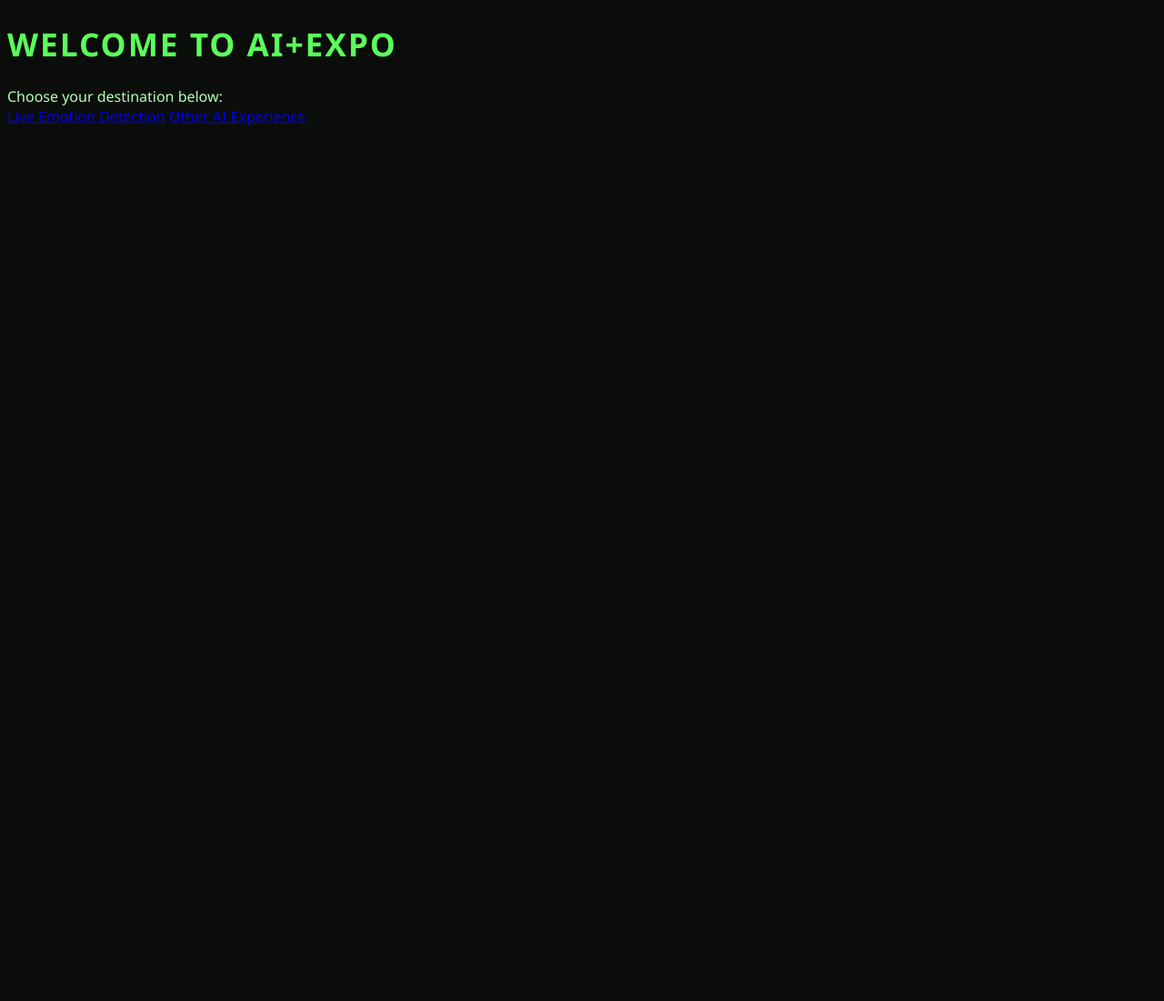
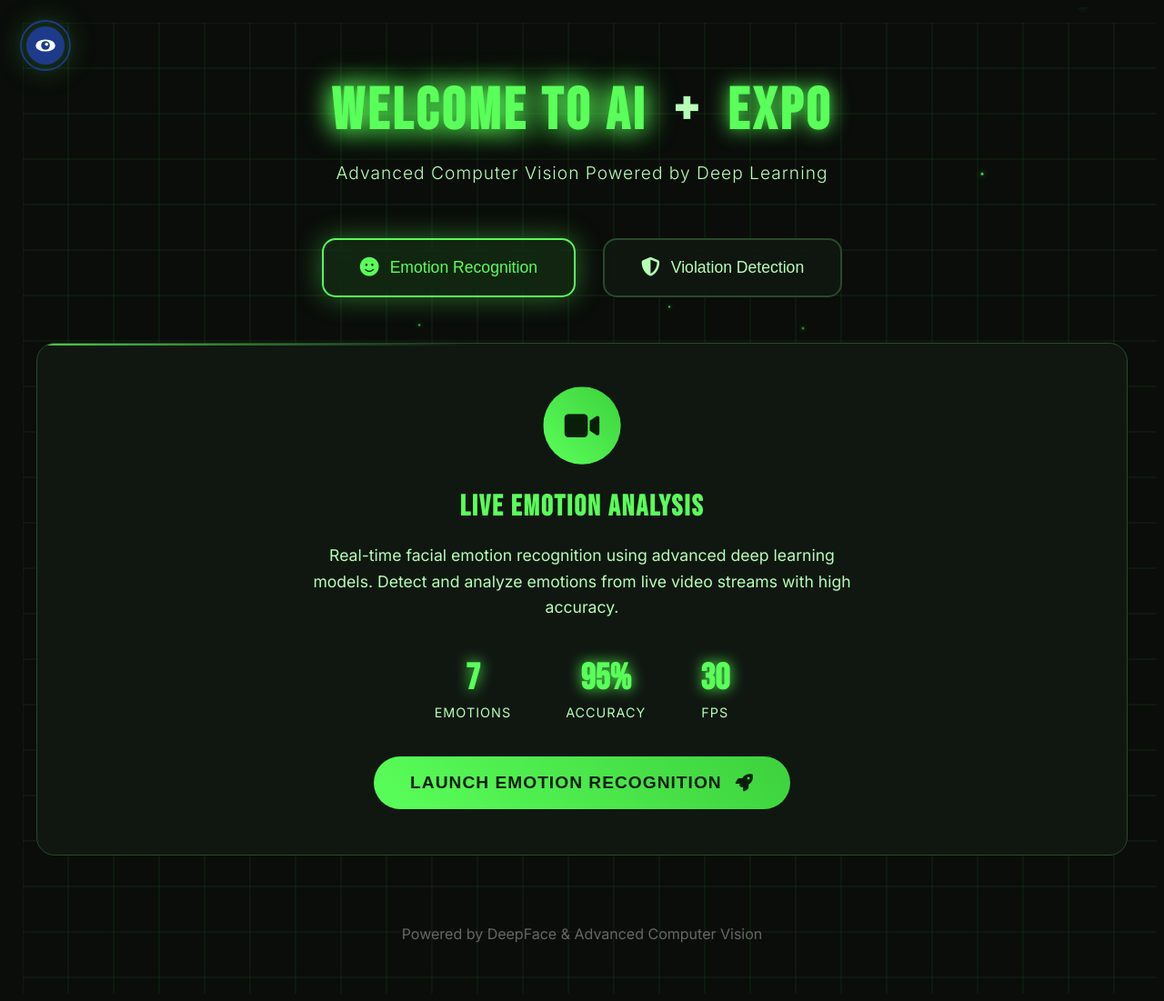
Before and after one commit to yli12313/AI-Expo-Hackathon-2025, a Flask app: page / in a window 1280 px wide. Shown: the whole page at 91% size. Before the commit the page ends 138 px from the top, so only its background shows below. Run offline with Flask 3, Linux system fonts and the light colour scheme.

Commit message:
Add modern frontend interface with tabbed design and enhanced UI/UX

```diff
--- a/app.py
+++ b/app.py
@@ -4,6 +4,7 @@ import cv2
 import numpy as np
 import os
 from werkzeug.utils import secure_filename
+import base64
 
 app = Flask(__name__)
 
--- /dev/null
+++ b/static/modern.css
@@ -0,0 +1,435 @@
+/* Modern Hero Section */
+.hero-container {
+    min-height: 100vh;
+    background: #0a0d0a;
+    color: #b6ffb6;
+    font-family: 'Inter', sans-serif;
+    position: relative;
+    overflow: hidden;
+}
+
+/* Logo in top-left corner */
+.logo-container {
+    position: fixed;
+    top: 20px;
+    left: 20px;
+    z-index: 100;
+}
+
+.main-logo {
+    height: 60px;
+    width: auto;
+    filter: drop-shadow(0 0 15px rgba(90, 255, 90, 0.3));
+    transition: all 0.3s ease;
+}
+
+.main-logo:hover {
+    filter: drop-shadow(0 0 25px rgba(90, 255, 90, 0.5));
+    transform: scale(1.05);
+}
+
+.hero-background {
+    position: absolute;
+    top: 0;
+    left: 0;
+    right: 0;
+    bottom: 0;
+    z-index: 0;
+}
+
+.grid-overlay {
+    position: absolute;
+    top: 0;
+    left: 0;
+    right: 0;
+    bottom: 0;
+    background-image:
+        linear-gradient(rgba(90, 255, 90, 0.1) 1px, transparent 1px),
+        linear-gradient(90deg, rgba(90, 255, 90, 0.1) 1px, transparent 1px);
+    background-size: 50px 50px;
+    animation: gridMove 20s linear infinite;
+}
+
+@keyframes gridMove {
+    0% { transform: translate(0, 0); }
+    100% { transform: translate(50px, 50px); }
+}
+
+.floating-particles {
+    position: absolute;
+    top: 0;
+    left: 0;
+    right: 0;
+    bottom: 0;
+    pointer-events: none;
+}
+
+.particle {
+    position: absolute;
+    width: 4px;
+    height: 4px;
+    background: #5aff5a;
+    border-radius: 50%;
+    animation: float 5s linear infinite;
+    box-shadow: 0 0 10px #5aff5a;
+}
+
+@keyframes float {
+    0% {
+        transform: translateY(100vh) scale(0);
+        opacity: 0;
+    }
+    10% {
+        opacity: 1;
+    }
+    90% {
+        opacity: 1;
+    }
+    100% {
+        transform: translateY(-100px) scale(1);
+        opacity: 0;
+    }
+}
+
+/* Hero Header */
+.hero-header {
+    position: relative;
+    z-index: 10;
+    text-align: center;
+    padding: 80px 20px 60px;
+}
+
+.hero-title {
+    font-size: 4rem;
+    font-family: 'Bebas Neue', sans-serif;
+    margin: 0;
+    text-transform: uppercase;
+    letter-spacing: 4px;
+    line-height: 1.1;
+}
+
+.title-ai {
+    color: #5aff5a;
+    text-shadow: 0 0 20px #5aff5a;
+    animation: glow 2s ease-in-out infinite alternate;
+}
+
+.title-recognition {
+    color: #b6ffb6;
+    margin: 0 15px;
+}
+
+.title-hub {
+    color: #5aff5a;
+    text-shadow: 0 0 20px #5aff5a;
+    animation: glow 2s ease-in-out infinite alternate-reverse;
+}
+
+@keyframes glow {
+    from { text-shadow: 0 0 20px #5aff5a; }
+    to { text-shadow: 0 0 30px #5aff5a, 0 0 40px #5aff5a; }
+}
+
+.hero-subtitle {
+    font-size: 1.2rem;
+    color: #b6ffb6;
+    margin: 20px 0 0;
+    font-weight: 300;
+    letter-spacing: 1px;
+}
+
+/* Tabs Container */
+.tabs-container {
+    position: relative;
+    z-index: 10;
+    max-width: 1200px;
+    margin: 0 auto;
+    padding: 0 20px;
+}
+
+.tab-navigation {
+    display: flex;
+    justify-content: center;
+    gap: 30px;
+    margin-bottom: 50px;
+}
+
+.tab-btn {
+    position: relative;
+    background: rgba(17, 25, 18, 0.8);
+    border: 2px solid #2a4a2a;
+    color: #b6ffb6;
+    padding: 20px 40px;
+    border-radius: 15px;
+    font-size: 1.1rem;
+    font-weight: 500;
+    cursor: pointer;
+    transition: all 0.3s ease;
+    display: flex;
+    align-items: center;
+    gap: 12px;
+    backdrop-filter: blur(10px);
+    overflow: hidden;
+}
+
+.tab-btn i {
+    font-size: 1.3rem;
+}
+
+.tab-btn .tab-glow {
+    position: absolute;
+    top: 0;
+    left: -100%;
+    width: 100%;
+    height: 100%;
+    background: linear-gradient(90deg, transparent, rgba(90, 255, 90, 0.2), transparent);
+    transition: left 0.6s ease;
+}
+
+.tab-btn:hover {
+    border-color: #5aff5a;
+    color: #5aff5a;
+    transform: translateY(-5px);
+    box-shadow: 0 10px 30px rgba(90, 255, 90, 0.3);
+}
+
+.tab-btn:hover .tab-glow {
+    left: 100%;
+}
+
+.tab-btn.active {
+    background: rgba(90, 255, 90, 0.1);
+    border-color: #5aff5a;
+    color: #5aff5a;
+    box-shadow: 0 0 30px rgba(90, 255, 90, 0.4);
+}
+
+/* Tab Content */
+.tab-content {
+    position: relative;
+}
+
+.tab-panel {
+    display: none;
+    animation: fadeInUp 0.5s ease;
+}
+
+.tab-panel.active {
+    display: block;
+}
+
+@keyframes fadeInUp {
+    from {
+        opacity: 0;
+        transform: translateY(30px);
+    }
+    to {
+        opacity: 1;
+        transform: translateY(0);
+    }
+}
+
+/* Feature Card */
+.feature-card {
+    background: rgba(17, 25, 18, 0.9);
+    border: 1px solid #2a4a2a;
+    border-radius: 20px;
+    padding: 50px;
+    text-align: center;
+    backdrop-filter: blur(15px);
+    position: relative;
+    overflow: hidden;
+}
+
+.feature-card::before {
+    content: '';
+    position: absolute;
+    top: 0;
+    left: 0;
+    right: 0;
+    height: 2px;
+    background: linear-gradient(90deg, transparent, #5aff5a, transparent);
+    animation: borderGlow 3s linear infinite;
+}
+
+@keyframes borderGlow {
+    0% { transform: translateX(-100%); }
+    100% { transform: translateX(100%); }
+}
+
+.feature-icon {
+    width: 80px;
+    height: 80px;
+    background: linear-gradient(45deg, #5aff5a, #3dd13d);
+    border-radius: 50%;
+    display: flex;
+    align-items: center;
+    justify-content: center;
+    margin: 0 auto 30px;
+    font-size: 2rem;
+    color: #0a1f0a;
+    animation: pulse 2s ease-in-out infinite;
+}
+
+@keyframes pulse {
+    0%, 100% { transform: scale(1); }
+    50% { transform: scale(1.1); }
+}
+
+.feature-card h3 {
+    font-size: 2rem;
+    color: #5aff5a;
+    margin: 0 0 20px;
+    font-family: 'Bebas Neue', sans-serif;
+    letter-spacing: 2px;
+}
+
+.feature-card p {
+    font-size: 1.1rem;
+    line-height: 1.6;
+    color: #b6ffb6;
+    margin-bottom: 40px;
+    max-width: 600px;
+    margin-left: auto;
+    margin-right: auto;
+}
+
+/* Feature Stats */
+.feature-stats {
+    display: flex;
+    justify-content: center;
+    gap: 60px;
+    margin: 40px 0;
+    flex-wrap: wrap;
+}
+
+.stat {
+    text-align: center;
+}
+
+.stat-number {
+    display: block;
+    font-size: 2.5rem;
+    font-weight: bold;
+    color: #5aff5a;
+    font-family: 'Bebas Neue', sans-serif;
+    text-shadow: 0 0 15px #5aff5a;
+}
+
+.stat-label {
+    display: block;
+    font-size: 0.9rem;
+    color: #b6ffb6;
+    text-transform: uppercase;
+    letter-spacing: 1px;
+    margin-top: 5px;
+}
+
+/* Launch Button */
+.launch-btn {
+    background: linear-gradient(45deg, #5aff5a, #3dd13d);
+    color: #0a1f0a;
+    border: none;
+    padding: 18px 40px;
+    border-radius: 50px;
+    font-size: 1.2rem;
+    font-weight: 600;
+    cursor: pointer;
+    display: inline-flex;
+    align-items: center;
+    gap: 15px;
+    transition: all 0.3s ease;
+    text-transform: uppercase;
+    letter-spacing: 1px;
+    position: relative;
+    overflow: hidden;
+}
+
+.launch-btn::before {
+    content: '';
+    position: absolute;
+    top: 0;
+    left: -100%;
+    width: 100%;
+    height: 100%;
+    background: linear-gradient(90deg, transparent, rgba(255, 255, 255, 0.3), transparent);
+    transition: left 0.6s ease;
+}
+
+.launch-btn:hover {
+    transform: translateY(-3px);
+    box-shadow: 0 15px 40px rgba(90, 255, 90, 0.4);
+}
+
+.launch-btn:hover::before {
+    left: 100%;
+}
+
+.launch-btn:active {
+    transform: translateY(-1px);
+}
+
+/* Footer */
+.hero-footer {
+    position: relative;
+    z-index: 10;
+    text-align: center;
+    padding: 60px 20px 40px;
+    color: #666;
+}
+
+.nav-links {
+    margin-top: 20px;
+}
+
+.nav-link {
+    color: #5aff5a;
+    text-decoration: none;
+    font-weight: 500;
+    transition: all 0.3s ease;
+}
+
+.nav-link:hover {
+    color: #b6ffb6;
+    text-decoration: underline;
+}
+
+/* Responsive Design */
+@media (max-width: 768px) {
+    .hero-title {
+        font-size: 2.5rem;
+    }
+
+    .tab-navigation {
+        flex-direction: column;
+        align-items: center;
+        gap: 20px;
+    }
+
+    .tab-btn {
+        width: 280px;
+        justify-content: center;
+    }
+
+    .feature-card {
+        padding: 30px 20px;
+    }
+
+    .feature-stats {
+        gap: 30px;
+    }
+
+    .stat-number {
+        font-size: 2rem;
+    }
+
+    /* Mobile logo adjustments */
+    .logo-container {
+        top: 15px;
+        left: 15px;
+    }
+
+    .main-logo {
+        height: 45px;
+    }
+}
--- /dev/null
+++ b/static/modern.js
@@ -0,0 +1,98 @@
+// Tab switching functionality
+document.addEventListener('DOMContentLoaded', function() {
+    const tabBtns = document.querySelectorAll('.tab-btn');
+    const tabPanels = document.querySelectorAll('.tab-panel');
+
+    tabBtns.forEach(btn => {
+        btn.addEventListener('click', () => {
+            const targetTab = btn.getAttribute('data-tab');
+
+            // Remove active class from all tabs and panels
+            tabBtns.forEach(b => b.classList.remove('active'));
+            tabPanels.forEach(p => p.classList.remove('active'));
+
+            // Add active class to clicked tab and corresponding panel
+            btn.classList.add('active');
+            document.getElementById(targetTab + '-panel').classList.add('active');
+        });
+    });
+
+    // Floating particles animation
+    function createParticle() {
+        const particlesContainer = document.querySelector('.floating-particles');
+        if (!particlesContainer) return;
+
+        const particle = document.createElement('div');
+        particle.className = 'particle';
+        particle.style.left = Math.random() * 100 + '%';
+        particle.style.animationDuration = (Math.random() * 3 + 2) + 's';
+        particle.style.opacity = Math.random() * 0.5 + 0.2;
+        particlesContainer.appendChild(particle);
+
+        setTimeout(() => {
+            if (particle.parentNode) {
+                particle.remove();
+            }
+        }, 5000);
+    }
+
+    // Create particles periodically
+    setInterval(createParticle, 300);
+
+    // Add some initial particles
+    for (let i = 0; i < 5; i++) {
+        setTimeout(createParticle, i * 100);
+    }
+
+    // Add smooth scroll behavior for better UX
+    document.documentElement.style.scrollBehavior = 'smooth';
+
+    // Add keyboard navigation for tabs
+    document.addEventListener('keydown', function(e) {
+        if (e.key === 'ArrowRight' || e.key === 'ArrowLeft') {
+            const activeTab = document.querySelector('.tab-btn.active');
+            const tabs = Array.from(document.querySelectorAll('.tab-btn'));
+            const currentIndex = tabs.indexOf(activeTab);
+
+            let nextIndex;
+            if (e.key === 'ArrowRight') {
+                nextIndex = (currentIndex + 1) % tabs.length;
+            } else {
+                nextIndex = (currentIndex - 1 + tabs.length) % tabs.length;
+            }
+
+            tabs[nextIndex].click();
+            tabs[nextIndex].focus();
+        }
+    });
+
+    // Add focus styles for accessibility
+    tabBtns.forEach(btn => {
+        btn.addEventListener('focus', () => {
+            btn.style.outline = '2px solid #5aff5a';
+            btn.style.outlineOffset = '2px';
+        });
+
+        btn.addEventListener('blur', () => {
+            btn.style.outline = 'none';
+        });
+    });
+});
+
+// Performance optimization: Reduce particles on mobile
+function isMobile() {
+    return window.innerWidth <= 768;
+}
+
+// Adjust particle frequency based on device
+if (isMobile()) {
+    // Override the particle creation interval for mobile devices
+    document.addEventListener('DOMContentLoaded', function() {
+        // Clear existing interval and set a slower one for mobile
+        setInterval(() => {
+            if (Math.random() > 0.7) { // Only create particles 30% of the time on mobile
+                createParticle();
+            }
+        }, 1000);
+    });
+}
--- a/templates/index.html
+++ b/templates/index.html
@@ -2,17 +2,111 @@
 <html lang="en">
 <head>
     <meta charset="UTF-8">
+    <meta name="viewport" content="width=device-width, initial-scale=1.0">
     <title>Welcome - AI+Expo</title>
     <link rel="stylesheet" href="{{ url_for('static', filename='site.css') }}">
+    <link rel="stylesheet" href="{{ url_for('static', filename='modern.css') }}">
+    <link href="https://fonts.googleapis.com/css2?family=Bebas+Neue:wght@400&family=Inter:wght@300;400;500;600;700&display=swap" rel="stylesheet">
+    <link rel="stylesheet" href="https://cdnjs.cloudflare.com/ajax/libs/font-awesome/6.4.0/css/all.min.css">
 </head>
 <body>
-    <div class="center-box">
-        <h1>Welcome to AI+Expo</h1>
-        <div class="desc">
-            Choose your destination below:
+    <div class="logo-container">
+        <img src="{{ url_for('static', filename='images/logo.svg') }}" alt="AI+Expo Logo" class="main-logo">
+    </div>
+
+    <div class="hero-container">
+        <div class="hero-background">
+            <div class="grid-overlay"></div>
+            <div class="floating-particles"></div>
         </div>
-        <a href="{{ url_for('live') }}" class="nav-btn">Live Emotion Detection</a>
-        <a href="{{ url_for('analyze_video') }}" class="nav-btn" target="_blank">Other AI Experience</a>
+
+        <header class="hero-header">
+            <h1 class="hero-title">
+                <span class="title-ai">WELCOME TO AI</span>
+                <span class="title-recognition">+</span>
+                <span class="title-hub">EXPO</span>
+            </h1>
+            <p class="hero-subtitle">Advanced Computer Vision Powered by Deep Learning</p>
+        </header>
+
+        <div class="tabs-container">
+            <div class="tab-navigation">
+                <button class="tab-btn active" data-tab="emotion">
+                    <i class="fas fa-smile"></i>
+                    <span>Emotion Recognition</span>
+                    <div class="tab-glow"></div>
+                </button>
+                <button class="tab-btn" data-tab="violation">
+                    <i class="fas fa-shield-alt"></i>
+                    <span>Violation Detection</span>
+                    <div class="tab-glow"></div>
+                </button>
+            </div>
+
+            <div class="tab-content">
+                <div class="tab-panel active" id="emotion-panel">
+                    <div class="feature-card">
+                        <div class="feature-icon">
+                            <i class="fas fa-video"></i>
+                        </div>
+                        <h3>Live Emotion Analysis</h3>
+                        <p>Real-time facial emotion recognition using advanced deep learning models. Detect and analyze emotions from live video streams with high accuracy.</p>
+                        <div class="feature-stats">
+                            <div class="stat">
+                                <span class="stat-number">7</span>
+                                <span class="stat-label">Emotions</span>
+                            </div>
+                            <div class="stat">
+                                <span class="stat-number">95%</span>
+                                <span class="stat-label">Accuracy</span>
+                            </div>
+                            <div class="stat">
+                                <span class="stat-number">30</span>
+                                <span class="stat-label">FPS</span>
+                            </div>
+                        </div>
+                        <button class="launch-btn" onclick="window.location.href='/live'">
+                            <span>Launch Emotion Recognition</span>
+                            <i class="fas fa-rocket"></i>
+                        </button>
+                    </div>
+                </div>
+
+                <div class="tab-panel" id="violation-panel">
+                    <div class="feature-card">
+                        <div class="feature-icon">
+                            <i class="fas fa-eye"></i>
+                        </div>
+                        <h3>Video Analysis System</h3>
+                        <p>Intelligent video analysis system that processes uploaded videos to detect emotions and behavioral patterns over time with detailed timeline reports.</p>
+                        <div class="feature-stats">
+                            <div class="stat">
+                                <span class="stat-number">24/7</span>
+                                <span class="stat-label">Processing</span>
+                            </div>
+                            <div class="stat">
+                                <span class="stat-number">99%</span>
+                                <span class="stat-label">Accuracy</span>
+                            </div>
+                            <div class="stat">
+                                <span class="stat-number">5s</span>
+                                <span class="stat-label">Per Video</span>
+                            </div>
+                        </div>
+                        <button class="launch-btn" onclick="window.location.href='/analyze_video'">
+                            <span>Launch Video Analysis</span>
+                            <i class="fas fa-rocket"></i>
+                        </button>
+                    </div>
+                </div>
+            </div>
+        </div>
+
+        <footer class="hero-footer">
+            <p>Powered by DeepFace & Advanced Computer Vision</p>
+        </footer>
     </div>
+
+    <script src="{{ url_for('static', filename='modern.js') }}"></script>
 </body>
 </html>
```
Also changed, not shown: templates/live_result.html (+38 -3 lines), static/images/logo.svg (added).
